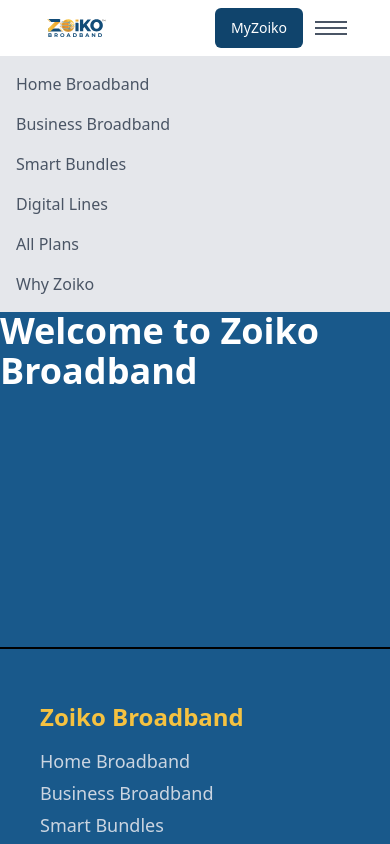
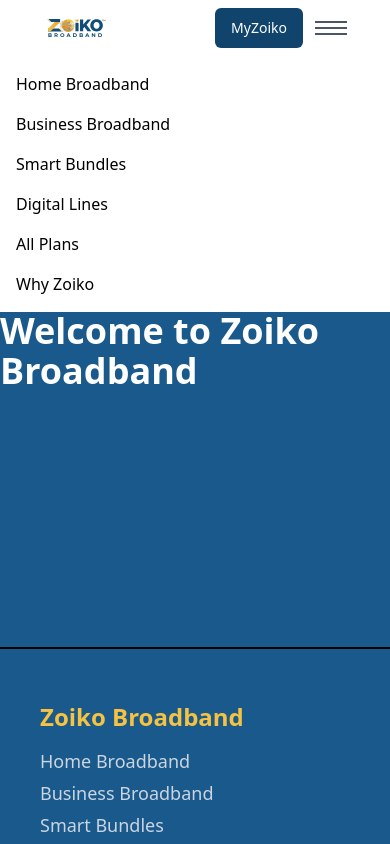
Before and after one commit to ZoikoGroup/lakhan-broadband, a Next.js app: page / in a window 390 px wide. Both pictures are taken after a click on the button 330 px from the left and 28 px from the top of the page. Shown: the top 844 px of the page. Built offline with nearby package versions, Linux system fonts and the light colour scheme.

Commit message:
fix the mobile view menu colors

```diff
--- a/app/Components/Header.tsx
+++ b/app/Components/Header.tsx
@@ -66,7 +66,7 @@
             isopen ? 'block' : 'hidden'
           } lg:hidden z-50`}
         >
-          <ul className="space-y-4 text-md bg-gray-200 p-4 text-gray-600 dark:text-gray-300">
+          <ul className="space-y-4 text-md bg-white p-4 text-black-600 dark:text-gray-300">
             <li onClick={() => setIsOpen(false)} className="hover:text-blue-900 cursor-pointer">
               Home Broadband
             </li>
```
